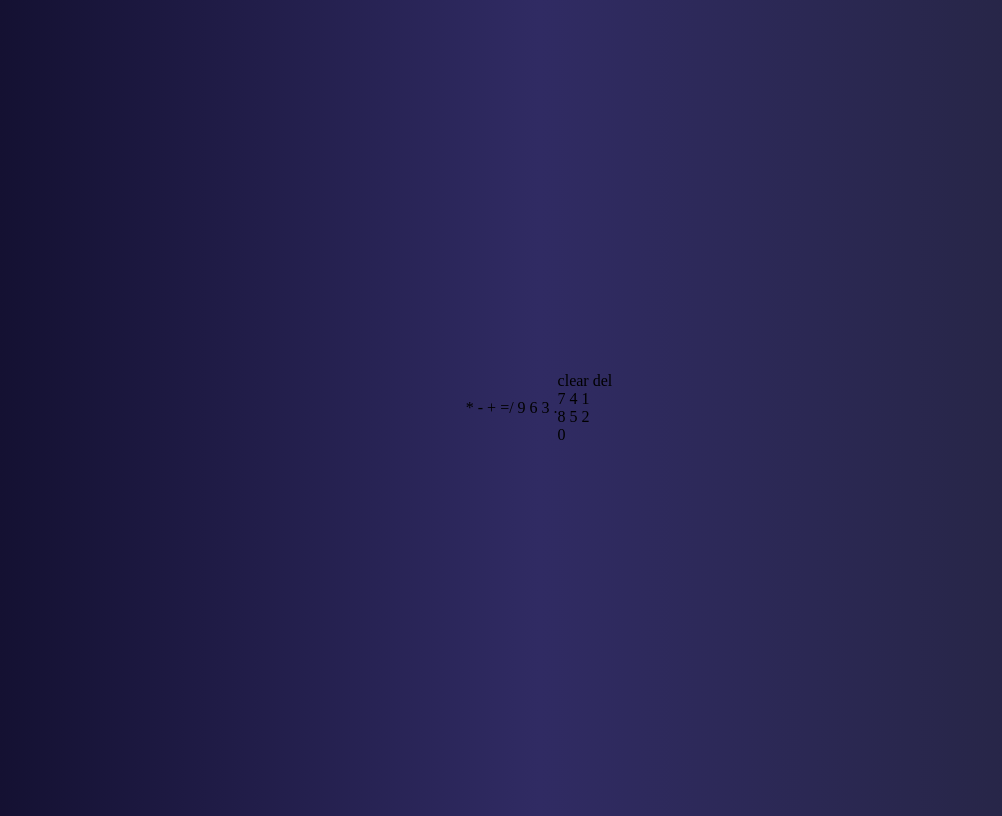
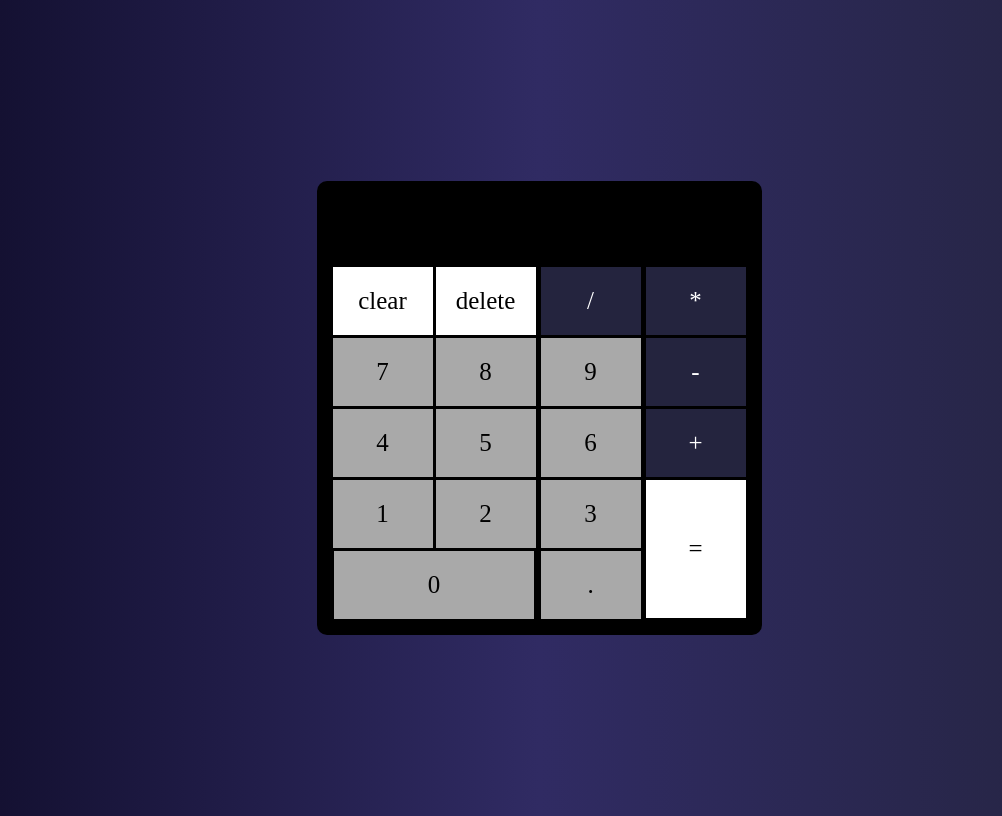
Before and after one commit to EdwardIY/Calculator, a plain HTML site: page index.html in a window 1280 px wide. Shown: the whole page, without its empty margins (101-1103 px from the left). Drawn offline with Linux system fonts and the light colour scheme.

Commit message:
implemented delete

```diff
--- a/index.css
+++ b/index.css
@@ -1,13 +1,91 @@
+*{
+    box-sizing: border-box;
+}
 body {
     height: 100vh;
     background-image: linear-gradient(to right, #0f0c29, #302b63, #24243e);
     display: flex;
     align-items: center;
     justify-content: center;
+    color:white;
 }
 
-body .Calculator {
+.Container {
+    display:flex;
+    align-items: start;
+    justify-content: center;
+    background-color: black;
+    flex-direction: column;
+    gap:5px;
+    padding: 1em;
+    border-radius: 10px;
+}
+
+#display,
+#mem {
+    height: 30px;
+    font-size: 18px;
+}
+
+.Calculator {
     display: flex;
+    align-items: start;
+    justify-content: center;
+    gap:5px;
+}
+.Calculator .col{
+    display:flex;
     align-items: center;
     justify-content: center;
+    flex-direction: column;
+    gap:3px;
 }
+.Calculator .row{
+    display:flex;
+    align-items: center;
+    justify-content: center;
+    gap:3px;
+}
+
+.btn--norm{
+    padding: 20px 0px;
+    width: 100px;
+    font-size: 25px;
+    text-align: center;
+    cursor: pointer;
+}
+.btn--wide{
+    width: 200px;
+    padding: 20px 0px;
+    font-size: 25px;
+    text-align: center;
+    cursor: pointer;
+
+}
+.btn--tall{
+    width: 100px;
+    padding: 55px 0px;
+    font-size: 25px;
+    text-align: center;
+    cursor: pointer;
+    background-color: rgba(255, 255, 255, 0.941);
+    color:black;
+}
+
+.btn--norm:hover,
+.btn--tall:hover,
+.btn--wide:hover {
+    opacity: .7
+}
+
+.colormix-1 {
+    background-color: rgba(255, 255, 255, 0.664);
+    color:black;
+}
+.colormix-2 {
+    background-color: rgb(255, 255, 255);
+    color:black;
+}
+.colormix-3 {
+    background-color: #24243e;
+}
--- a/index.html
+++ b/index.html
@@ -9,44 +9,45 @@
     <!-- <script defer src="https://cdn.freecodecamp.org/testable-projects-fcc/v1/bundle.js"></script> -->
 </head>
 <body>
-    <section class="Calculator">
-        <div>
-            <span id="multiply">*</span>
-            <span id="subtract">-</span>
-            <span id="add">+</span>
-            <span id="equals">=</span>
-        </div>
-        <div>
-            <span id="divide">/</span>
-            <span id="nine">9</span>
-            <span id="six">6</span>
-            <span id="three">3</span>
-            <span id="decimal">.</span>
-        </div>
-        <div>
-            <div>
-                <span id="clear">clear</span>
-                <span id="del">del</span>
+    <section class="Container">
+        <div id="mem"></div>
+        <div id="display"></div>
+
+        <section class="Calculator">
+            <div class="col">
+                <div class="row">
+                    <div class="btn--norm colormix-2" id="clear">clear</div>
+                    <div class="btn--norm colormix-2" id="delete">delete</div>
+                </div>
+
+                <div class="row">
+                    <div class="col">
+                        <div class="btn--norm colormix-1" id="seven">7</div>
+                        <div class="btn--norm colormix-1" id="four">4</div>
+                        <div class="btn--norm colormix-1" id="one">1</div>
+                    </div>
+                    <div class="col">
+                        <div class="btn--norm colormix-1" id="eight">8</div>
+                        <div class="btn--norm colormix-1" id="five">5</div>
+                        <div class="btn--norm colormix-1" id="two">2</div>
+                    </div>
+                </div>
+                <div class="btn--wide colormix-1" id="zero">0</div>
             </div>
-
-            <div>
-                <div>
-                    <span id="seven">7</span>
-                    <span id="four">4</span>
-                    <span id="one">1</span>
-                </div>
-                <div>
-                    <span id="eight">8</span>
-                    <span id="five">5</span>
-                    <span id="two">2</span>
-                </div>
-                <div id="zero">0</div>
+            <div class="col">
+                <div class="btn--norm colormix-3" id="divide">/</div>
+                <div class="btn--norm colormix-1" id="nine">9</div>
+                <div class="btn--norm colormix-1" id="six">6</div>
+                <div class="btn--norm colormix-1" id="three">3</div>
+                <div class="btn--norm colormix-1" id="decimal">.</div>
             </div>
-        </div>
-
-
-        <div id="display"></div>
-        <div id="mem"></div>
+            <div class="col">
+                <div class="btn--norm colormix-3" id="multiply">*</div>
+                <div class="btn--norm colormix-3" id="subtract">-</div>
+                <div class="btn--norm colormix-3" id="add">+</div>
+                <div class="btn--tall colormix-2" id="equals">=</div>
+            </div>
+        </section>
     </section>
 
     <script src="./index.js"></script>
--- a/index.js
+++ b/index.js
@@ -18,6 +18,7 @@ const symbols = {
     'equals': '=',
     'decimal': '.',
     'clear': null,
+    'delete': null,
     'add': '+',
     'subtract': '-',
     'divide': '/',
@@ -53,33 +54,32 @@ function numberPressed(num) {
         return
     else if (num === 0 && (currentNum.length > 0 && (+currentNum) == 0))
         return;
-
-
     else {
         if ((currentNum.length > 0 && (+currentNum) == 0) && currentNum[1] != '.') {
             console.log( currentNum[0])
             display.textContent = display.textContent.slice(0, -1) + num
             currentNum = currentNum.slice(0, -1) + num;
             return;
-
         }
-
         display.textContent += num;
         currentNum += num;
     }
 }
 
 function symbolPressed(symbol) {
-
     if (!symbol) {
-        display.textContent = '';
-        currentNum = '';
+        if (symbol == 'delete') {
+            display.textContent = display.textContent.slice(-1);
+            currentNum.textContent = currentNum.textContent.textContent.slice(-1);
+        }
+        else {
+            display.textContent = '';
+            currentNum = '';
+        }
         return;
     }
     if (display.textContent[display.textContent.length - 1] == '.')
         return display.textContent = display.textContent.slice(0, -1) + symbol
-
-
     if (symbol === '*' || symbol === '/' || symbol === '+') {
         if (display.textContent.length == 0 || (display.textContent.length == 1 && Object.values(symbols).includes(display.textContent[0])))
             return
@@ -98,15 +98,12 @@ function symbolPressed(symbol) {
     }
 
     else if (symbol === '.') {
-        // if (display.textContent.slice(-1) == '.')
-        //     return
         if (!currentNum.includes('.')) {
             display.textContent += symbol
             currentNum+= symbol
         }
         return
     }
-
     else if (symbol === '=') {
         if (Object.values(symbols).includes(display.textContent.slice(-1)) || display.textContent.length === 0)
             return;
```
